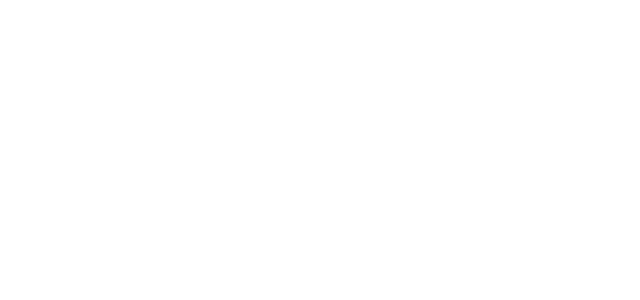
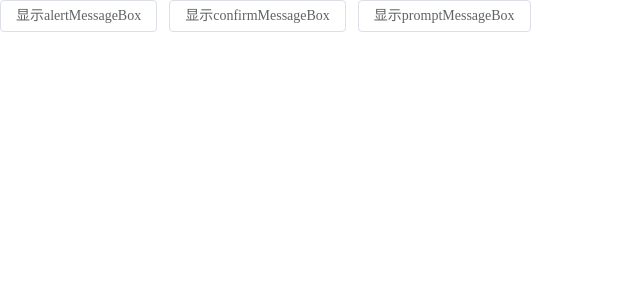
Before and after one commit to xiaoguo-ui/vite-ts-element-plus, a Vue app: page /test-message-box in a window 1280 px wide. Before the commit this address had no page. Shown: the top 300 px of the page, without its empty margins (0-640 px from the left). Built offline with nearby package versions, Linux system fonts and the light colour scheme.

Commit message:
添加messageBox

```diff
--- a/auto-imports.d.ts
+++ b/auto-imports.d.ts
@@ -5,4 +5,6 @@
 export {}
 declare global {
   const ElButton: typeof import('element-plus/es')['ElButton']
+  const ElMessageBox: typeof import('element-plus/es')['ElMessageBox']
+  const ElSwitch: typeof import('element-plus/es')['ElSwitch']
 }
--- a/package.json
+++ b/package.json
@@ -11,6 +11,7 @@
     "prepare": "husky install"
   },
   "dependencies": {
+    "@element-plus/icons-vue": "^2.1.0",
     "element-plus": "^2.3.7",
     "normalize.css": "^8.0.1",
     "pinia": "^2.1.3",
--- a/src/router/index.ts
+++ b/src/router/index.ts
@@ -3,7 +3,7 @@ import { createRouter, createWebHistory, RouteRecordRaw } from 'vue-router'
 const routes: RouteRecordRaw[] = [
   {
     path: '',
-    redirect: '/test-message'
+    redirect: '/test-message-box'
   },
   {
     path: '/test-tab',
@@ -16,6 +16,10 @@ const routes: RouteRecordRaw[] = [
   {
     path: '/test-message',
     component: () => import('@/views/test-message/index.vue')
+  },
+  {
+    path: '/test-message-box',
+    component: () => import('@/views/test-message-box/index.vue')
   }
 ]
 
--- /dev/null
+++ b/src/utils/GlobalMessageBox.ts
@@ -0,0 +1,47 @@
+/**
+ * 此工具是对ElMessageBox的封装，基本可以使用所有的功能
+ */
+
+import { ElMessageBox } from 'element-plus'
+import { ElMessageBoxOptions } from 'element-plus/lib/components/message-box/src/message-box.type'
+
+type ExcludeTitleAndMessage = Omit<ElMessageBoxOptions, 'beforeClose' | 'inputValidator'>
+
+// 可以设置全局设置的默认值，使用解构给参数即可
+// const defaultOptions: ExcludeTitleAndMessage = {
+//   autofocus: true,
+//   dangerouslyUseHTMLString: false,
+//   showClose: true,
+//   distinguishCancelAndClose: true,
+//   lockScroll: true
+// }
+
+class EnBaseMessageBox {
+  // 提示框
+  static alertMessageBox(params: ElMessageBoxOptions) {
+    return EnBaseMessageBox.messageBox('alert', params)
+  }
+
+  // 确认框
+  static confirmMessageBox(params: ElMessageBoxOptions) {
+    return EnBaseMessageBox.messageBox('confirm', params)
+  }
+
+  // 输入框
+  static promptMessageBox(params: ElMessageBoxOptions) {
+    return EnBaseMessageBox.messageBox('prompt', params)
+  }
+
+  // 主体方法
+  private static messageBox(type: 'alert' | 'confirm' | 'prompt', params: ElMessageBoxOptions) {
+    return ElMessageBox[type](params.message, params.title, {
+      confirmButtonText: '确认',
+      cancelButtonText: '取消',
+      beforeClose: params.beforeClose && params.beforeClose,
+      inputValidator: params.inputValidator && params.inputValidator,
+      ...(params as ExcludeTitleAndMessage)
+    })
+  }
+}
+
+export const { alertMessageBox, confirmMessageBox, promptMessageBox } = EnBaseMessageBox
--- /dev/null
+++ b/src/views/test-message-box/index.vue
@@ -0,0 +1,71 @@
+<template>
+  <el-button @click="handleClick1">显示alertMessageBox</el-button>
+  <el-button @click="handleClick2">显示confirmMessageBox</el-button>
+  <el-button @click="handleClick3">显示promptMessageBox</el-button>
+</template>
+
+<script setup lang="ts">
+  import { h, markRaw } from 'vue'
+  import { Delete } from '@element-plus/icons-vue'
+  import { alertMessageBox, confirmMessageBox, promptMessageBox } from '@/utils/GlobalMessageBox.ts'
+
+  const handleClick1 = async () => {
+    const res = alertMessageBox({
+      title: '123',
+      message: '<strong>proxy is <i>HTML</i> string</strong>',
+      dangerouslyUseHTMLString: true
+    })
+
+    res.then(() => {
+      console.log('=>(index.vue:36) 2222', 2222)
+    })
+  }
+
+  const handleClick2 = () => {
+    const res = confirmMessageBox({
+      title: '我是confirmMessageBox',
+      message: h('p', null, [
+        h('span', null, 'Message can be '),
+        h('i', { style: 'color: teal' }, 'VNode')
+      ]),
+      center: true,
+      icon: markRaw(Delete),
+      draggable: true,
+      beforeClose: (action, instance, done) => {
+        if (action === 'confirm') {
+          instance.confirmButtonLoading = true
+          instance.confirmButtonText = 'Loading...'
+          setTimeout(() => {
+            done()
+            setTimeout(() => {
+              instance.confirmButtonLoading = false
+            }, 300)
+          }, 3000)
+        } else {
+          done()
+        }
+      }
+    })
+
+    res.then(() => {
+      console.log('=>(index.vue:36) 2222', 2222)
+    })
+  }
+
+  const handleClick3 = () => {
+    const res = promptMessageBox({
+      title: '123',
+      message: '<strong>proxy is <i>HTML</i> string</strong>',
+      dangerouslyUseHTMLString: true,
+      inputPlaceholder: '请输入内容',
+      inputPattern:
+        /[\w!#$%&'*+/=?^_`{|}~-]+(?:\.[\w!#$%&'*+/=?^_`{|}~-]+)*@(?:[\w](?:[\w-]*[\w])?\.)+[\w](?:[\w-]*[\w])?/,
+      inputErrorMessage: 'Invalid Email'
+    })
+
+    res.then(result => {
+      console.log('=>(index.vue:36) 2222', 2222)
+      console.log('=>(index.vue:69) result', result)
+    })
+  }
+</script>
```
